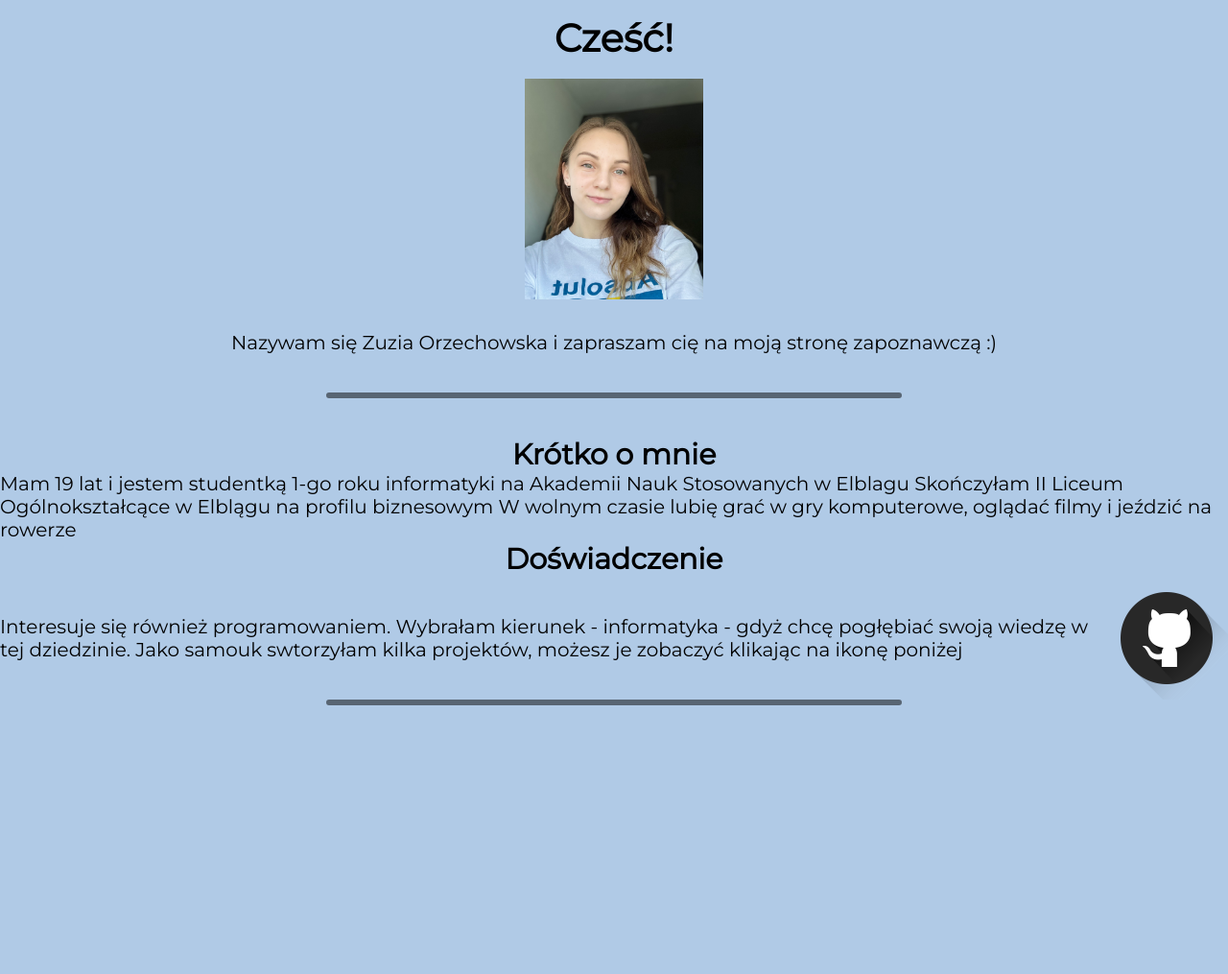
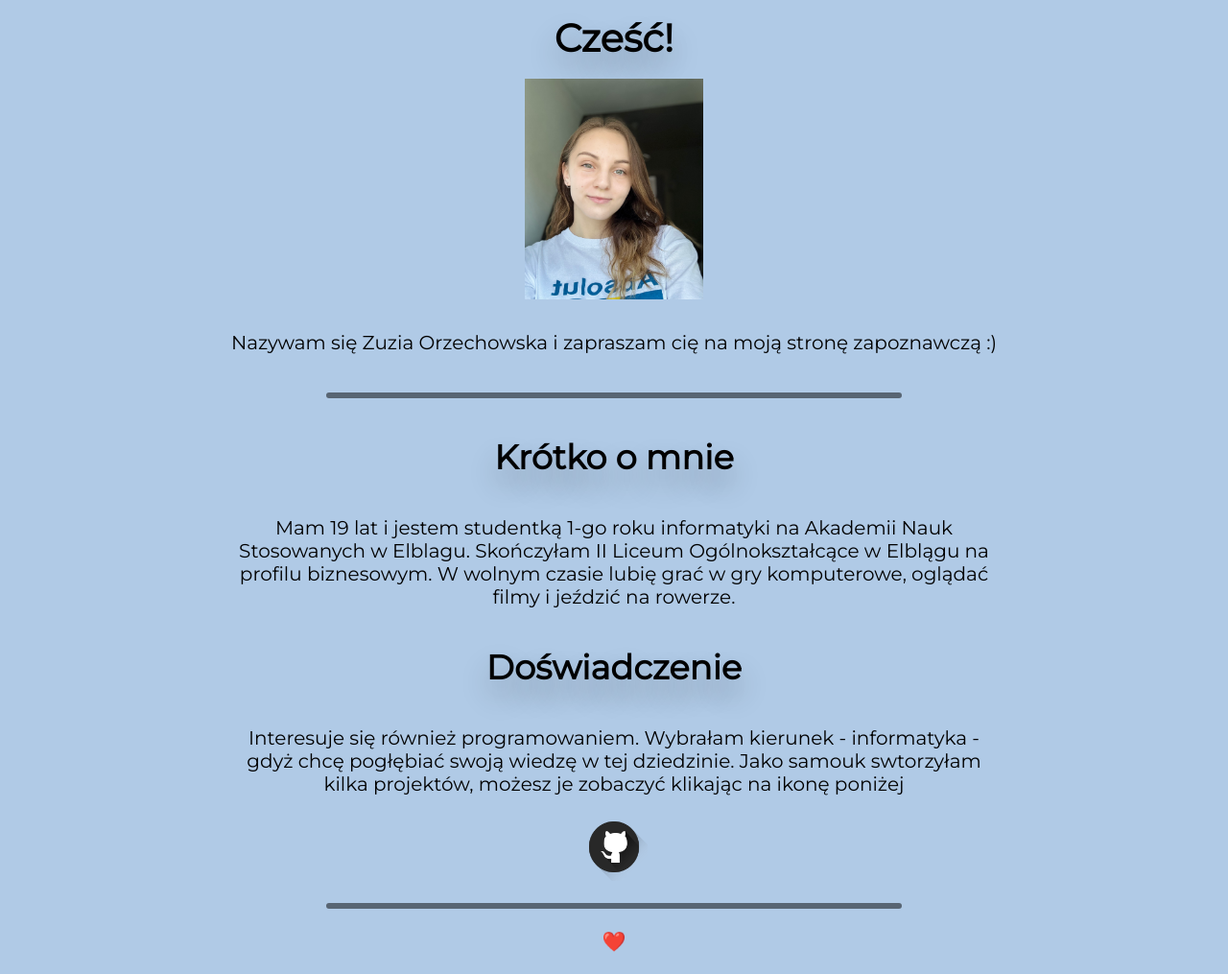
Before and after one commit to zuzanna-orzechowska/wizytowka, a plain HTML site: page index.html in a window 1280 px wide. Shown: the whole page at 96% size. Before the commit the page ends 800 px from the top, so only its background shows below. Drawn offline with Linux system fonts and the light colour scheme.

Commit message:
index and styles done

```diff
--- a/index.html
+++ b/index.html
@@ -17,22 +17,23 @@
     </header>
     <hr>
     <main>
+        <div class="wrapper">
             <h2>Krótko o mnie</h2>
-        <div class="description"> <!-- WTF HAPPEND HERE??  -->
-                <p>Mam 19 lat i jestem studentką 1-go roku informatyki na Akademii Nauk Stosowanych w Elblagu
-                Skończyłam II Liceum Ogólnokształcące w Elblągu na profilu biznesowym
-                W wolnym czasie lubię grać w gry komputerowe, oglądać filmy i jeździć na rowerze</p>
+            <div class="description">
+                <p>Mam 19 lat i jestem studentką 1-go roku informatyki na Akademii Nauk Stosowanych w Elblagu.
+                    Skończyłam II Liceum Ogólnokształcące w Elblągu na profilu biznesowym.
+                    W wolnym czasie lubię grać w gry komputerowe, oglądać filmy i jeździć na rowerze.</p>
                 </div>
                 <h2>Doświadczenie</h2>
                 <div class="experience">
                     <p>Interesuje się również programowaniem. Wybrałam kierunek - informatyka - gdyż chcę pogłębiać swoją wiedzę w tej dziedzinie.
                         Jako samouk swtorzyłam kilka projektów, możesz je zobaczyć klikając na ikonę poniżej
                     </p>
-            <img src="images/github_logo.png" alt="Github logo"> <!--TO W LINK ZROBIĆ-->
+                    <a target="_blank" href="https://github.com/zuzanna-orzechowska/"><img  id="github" src="images/github_logo.png" alt="Github logo"></a>
+                </div>
         </div>
     </main>
     <hr>
-   <!--<footer> <a target="_blank" href="https://icons8.com/icon/100949/flower">
-    Flower</a> icon by <a target="_blank" href="https://icons8.com">Icons8</a></footer> -->
+    <footer> <div id="heart">❤️</div> </footer>
 </body>
 </html>
--- a/styles.css
+++ b/styles.css
@@ -41,6 +41,7 @@ h1 {
     justify-content: center;
     margin-top: 15px;
     font-size: 2.5rem;
+    text-shadow: 0 16px 30px rgba(0, 0, 0, 0.3);
 }
 
 .greeting {
@@ -57,27 +58,34 @@ main {
 h2 {
     display: flex;
     justify-content: center;
+    text-shadow: 0 16px 30px rgba(0, 0, 0, 0.3);
+    font-size: 2.2rem;
 }
 
-/* .description {
-    width: 800px;
+.wrapper {
+    max-width: 800px;
+    text-align: center;
+    margin: 0 auto;
+
+}
+
+.description, .experience {
+    margin-top: 5vh;
+}
+
+.description {
+    margin-bottom: 5vh;
+}
+
+#github {
+    width: 6vw;
+    margin: 15px 30px;
+    padding: 3px;
+}
+
+#heart {
     display: flex;
     justify-content: center;
+    margin: 16px;
+    padding: 6px;
 }
-
-p {
-    margin: 0 auto;
-}  ?????????????????? */
-
-.experience > img {
-    display: flex;
-    justify-content: center;
-    align-items: center;
-    width: 10vw;
-}
-
-.experience {
-    display: flex;
-    justify-content: center;
-    align-items: center;
-}
```
Also changed, not shown: images/flower_icon.png (deleted). Lines whose indentation alone changed are shown as unchanged.
